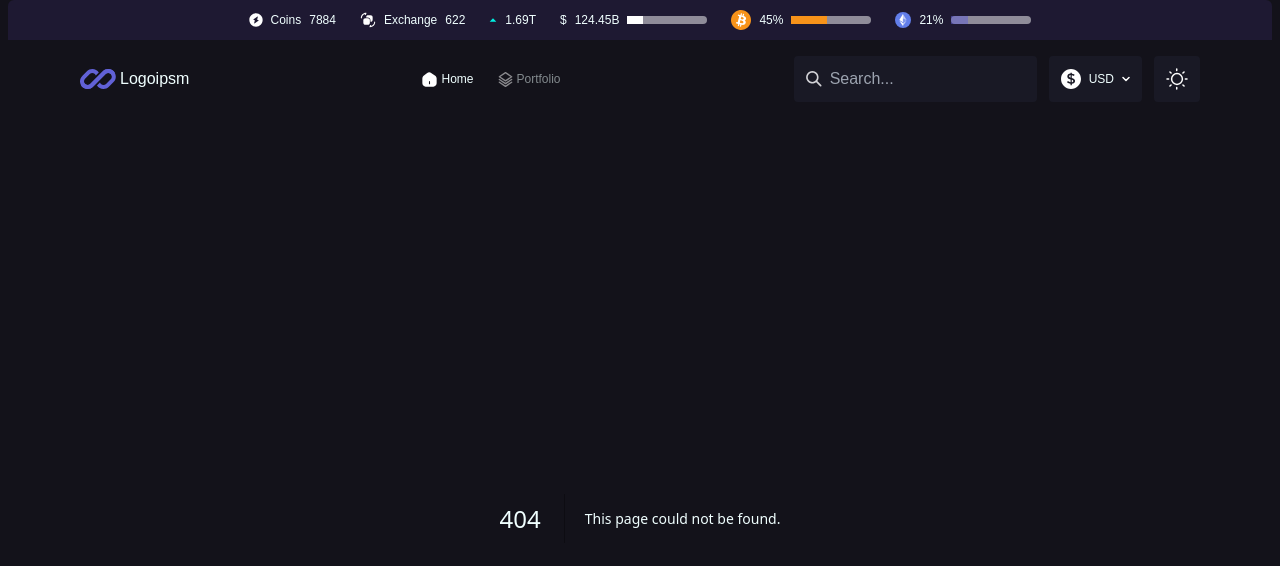
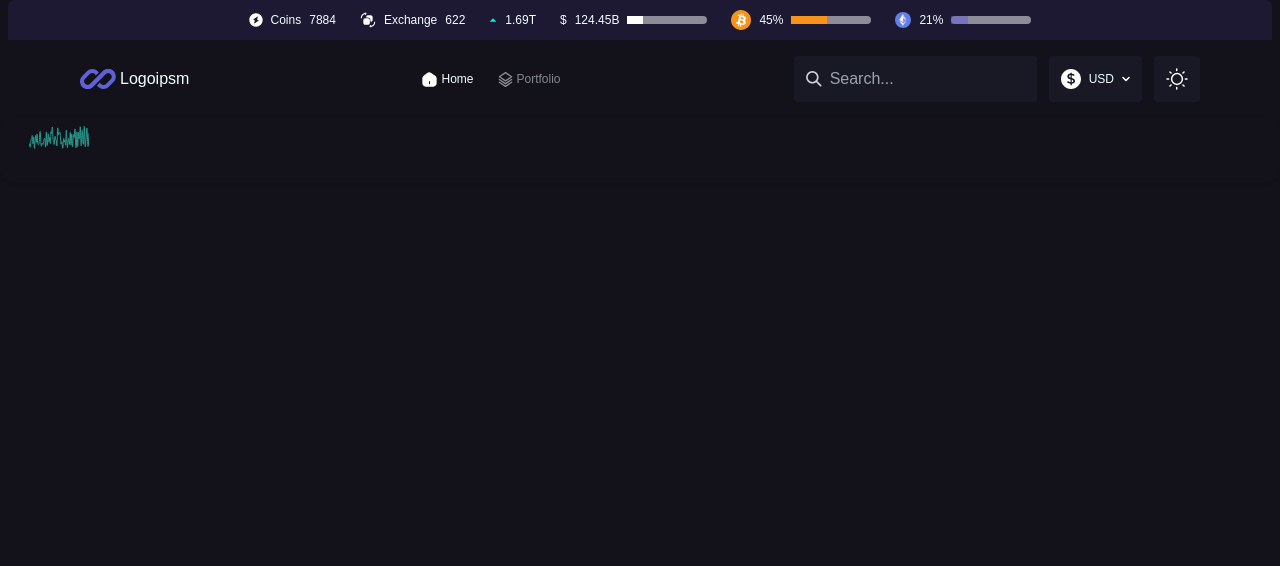
Before and after one commit to kabelic/crypto-app-1, a Next.js app: page /components/listcoinsAreachart in a window 1280 px wide. Before the commit this address had no page. Shown: the top 566 px of the page. Built offline with nearby package versions, Linux system fonts and the light colour scheme.

Commit message:
added chart on each coin

```diff
--- a/app/components/coinslistbox/page.tsx
+++ b/app/components/coinslistbox/page.tsx
@@ -1,52 +1,79 @@
 import '../../globals.css';
+import ListCoinAreaChart from '../listcoinsAreachart/page';
 
-const CoinsListBox = ({data}) => {
-    return(
-        <div >
-            {data.map((record, index)=>{
-return(
-    <div className='flex flex-row justify-between items-center bg-searchBgColor mt-5 rounded-lg py-3 px-5 text-xs'>
-
-        <div>{index+1}</div>
-            <div className='flex flex-row justify-between items-center'>
-                <div className='mr-3'>
-                    <img className='w-6 h-6' src={`${record.image}`}/>
+const CoinsListBox = ({ data }) => {
+  return (
+    <div>
+      {data.map((record, index) => {
+        return (
+          <div className="flex flex-row justify-between items-center bg-searchBgColor mt-5 rounded-lg py-3 px-5 text-xs">
+            <div>{index + 1}</div>
+            <div className="flex flex-row justify-between items-center">
+              <div className="mr-3">
+                <img className="w-6 h-6" src={`${record.image}`} />
               </div>
               <div>{`${record.name}(${record.symbol.toUpperCase()})`}</div>
             </div>
-            <div >${record.current_price}</div>
+            <div>${record.current_price}</div>
             <div className="flex flex-row justify-center items-center ">
               <div>
-                    <svg width="8" height="5" viewBox="0 0 8 5" fill="none" xmlns="http://www.w3.org/2000/svg">
-                    <path d="M4.00065 0.833008L0.667318 4.16634H7.33398L4.00065 0.833008Z" fill="#01F1E3"/>
+                <svg
+                  width="8"
+                  height="5"
+                  viewBox="0 0 8 5"
+                  fill="none"
+                  xmlns="http://www.w3.org/2000/svg"
+                >
+                  <path
+                    d="M4.00065 0.833008L0.667318 4.16634H7.33398L4.00065 0.833008Z"
+                    fill="#01F1E3"
+                  />
                 </svg>
               </div>
               <div>2.35%</div>
             </div>
             <div className="flex flex-row justify-center items-center">
               <div>
-                    <svg width="8" height="5" viewBox="0 0 8 5" fill="none" xmlns="http://www.w3.org/2000/svg">
-                    <path d="M4.00065 0.833008L0.667318 4.16634H7.33398L4.00065 0.833008Z" fill="#01F1E3"/>
+                <svg
+                  width="8"
+                  height="5"
+                  viewBox="0 0 8 5"
+                  fill="none"
+                  xmlns="http://www.w3.org/2000/svg"
+                >
+                  <path
+                    d="M4.00065 0.833008L0.667318 4.16634H7.33398L4.00065 0.833008Z"
+                    fill="#01F1E3"
+                  />
                 </svg>
               </div>
               <div>11.04%</div>
             </div>
             <div className="flex flex-row justify-center items-center">
               <div>
-                    <svg width="8" height="5" viewBox="0 0 8 5" fill="none" xmlns="http://www.w3.org/2000/svg">
-                    <path d="M4.00065 0.833008L0.667318 4.16634H7.33398L4.00065 0.833008Z" fill="#01F1E3"/>
+                <svg
+                  width="8"
+                  height="5"
+                  viewBox="0 0 8 5"
+                  fill="none"
+                  xmlns="http://www.w3.org/2000/svg"
+                >
+                  <path
+                    d="M4.00065 0.833008L0.667318 4.16634H7.33398L4.00065 0.833008Z"
+                    fill="#01F1E3"
+                  />
                 </svg>
               </div>
               <div>8.41%</div>
             </div>
             <div>
               <div>
-                    <div className='flex flex-row '>
-                        <div className='flex flex-row'>
+                <div className="flex flex-row ">
+                  <div className="flex flex-row">
                     <div>.</div>
                     <div>$3.75B</div>
                   </div>
-                        <div className='flex flex-row ml-5'>
+                  <div className="flex flex-row ml-5">
                     <div>.</div>
                     <div>$8.24B</div>
                   </div>
@@ -56,42 +83,39 @@ return(
                 <div className="h-2 w-full bg-progressbarBgColor rounded-md ">
                   <div
                     className="h-2 bg-white rounded-md"
-                        style={{width:'20%'}}
+                    style={{ width: '20%' }}
                   ></div>
                 </div>
               </div>
             </div>
             <div>
               <div>
-                    <div className='flex flex-row text-xs'>
-                        <div className='flex flex-row'>
+                <div className="flex flex-row text-xs">
+                  <div className="flex flex-row">
                     <div>.</div>
                     <div>$3.75B</div>
                   </div>
-                        <div className='flex flex-row ml-5'>
+                  <div className="flex flex-row ml-5">
                     <div>.</div>
                     <div>$8.24B</div>
                   </div>
                 </div>
               </div>
               <div>
-
                 <div className="h-2 w-full bg-progressbarBgColor rounded-md ">
                   <div
                     className="h-2 bg-white rounded-md"
-                        style={{width:'20%'}}
+                    style={{ width: '20%' }}
                   ></div>
                 </div>
-
               </div>
             </div>
-            <div></div>
+            <div><ListCoinAreaChart/></div>
           </div>
-)
+        );
       })}
-
     </div>
-    )
-}
+  );
+};
 
 export default CoinsListBox;
--- a/app/components/linechart/page.tsx
+++ b/app/components/linechart/page.tsx
@@ -241,7 +241,6 @@ export function AreaChartComponent() {
               stroke="rgba(116, 116, 242, 0.6)"
               stackId="a"
             />
-            <ChartLegend content={<ChartLegendContent />} />
           </AreaChart>
         </ChartContainer>
       </CardContent>
--- /dev/null
+++ b/app/components/listcoinsAreachart/page.tsx
@@ -0,0 +1,195 @@
+'use client';
+
+import * as React from 'react';
+import {
+  Area,
+  AreaChart,
+  CartesianGrid,
+  XAxis,
+  ResponsiveContainer,
+} from 'recharts';
+
+import {
+  Card,
+  CardContent,
+  CardDescription,
+  CardHeader,
+  CardTitle,
+} from '@/components/ui/card';
+import {
+  ChartConfig,
+  ChartContainer,
+  ChartLegend,
+  ChartLegendContent,
+  ChartTooltip,
+  ChartTooltipContent,
+} from '@/components/ui/chart';
+import {
+  Select,
+  SelectContent,
+  SelectItem,
+  SelectTrigger,
+  SelectValue,
+} from '@/components/ui/select';
+const chartData = [
+  { date: '2024-04-01', desktop: 222, mobile: 150 },
+  { date: '2024-04-02', desktop: 97, mobile: 180 },
+  { date: '2024-04-03', desktop: 167, mobile: 120 },
+  { date: '2024-04-04', desktop: 242, mobile: 260 },
+  { date: '2024-04-05', desktop: 373, mobile: 290 },
+  { date: '2024-04-06', desktop: 301, mobile: 340 },
+  { date: '2024-04-07', desktop: 245, mobile: 180 },
+  { date: '2024-04-08', desktop: 409, mobile: 320 },
+  { date: '2024-04-09', desktop: 59, mobile: 110 },
+  { date: '2024-04-10', desktop: 261, mobile: 190 },
+  { date: '2024-04-11', desktop: 327, mobile: 350 },
+  { date: '2024-04-12', desktop: 292, mobile: 210 },
+  { date: '2024-04-13', desktop: 342, mobile: 380 },
+  { date: '2024-04-14', desktop: 137, mobile: 220 },
+  { date: '2024-04-15', desktop: 120, mobile: 170 },
+  { date: '2024-04-16', desktop: 138, mobile: 190 },
+  { date: '2024-04-17', desktop: 446, mobile: 360 },
+  { date: '2024-04-18', desktop: 364, mobile: 410 },
+  { date: '2024-04-19', desktop: 243, mobile: 180 },
+  { date: '2024-04-20', desktop: 89, mobile: 150 },
+  { date: '2024-04-21', desktop: 137, mobile: 200 },
+  { date: '2024-04-22', desktop: 224, mobile: 170 },
+  { date: '2024-04-23', desktop: 138, mobile: 230 },
+  { date: '2024-04-24', desktop: 387, mobile: 290 },
+  { date: '2024-04-25', desktop: 215, mobile: 250 },
+  { date: '2024-04-26', desktop: 75, mobile: 130 },
+  { date: '2024-04-27', desktop: 383, mobile: 420 },
+  { date: '2024-04-28', desktop: 122, mobile: 180 },
+  { date: '2024-04-29', desktop: 315, mobile: 240 },
+  { date: '2024-04-30', desktop: 454, mobile: 380 },
+  { date: '2024-05-01', desktop: 165, mobile: 220 },
+  { date: '2024-05-02', desktop: 293, mobile: 310 },
+  { date: '2024-05-03', desktop: 247, mobile: 190 },
+  { date: '2024-05-04', desktop: 385, mobile: 420 },
+  { date: '2024-05-05', desktop: 481, mobile: 390 },
+  { date: '2024-05-06', desktop: 498, mobile: 520 },
+  { date: '2024-05-07', desktop: 388, mobile: 300 },
+  { date: '2024-05-08', desktop: 149, mobile: 210 },
+  { date: '2024-05-09', desktop: 227, mobile: 180 },
+  { date: '2024-05-10', desktop: 293, mobile: 330 },
+  { date: '2024-05-11', desktop: 335, mobile: 270 },
+  { date: '2024-05-12', desktop: 197, mobile: 240 },
+  { date: '2024-05-13', desktop: 197, mobile: 160 },
+  { date: '2024-05-14', desktop: 448, mobile: 490 },
+  { date: '2024-05-15', desktop: 473, mobile: 380 },
+  { date: '2024-05-16', desktop: 338, mobile: 400 },
+  { date: '2024-05-17', desktop: 499, mobile: 420 },
+  { date: '2024-05-18', desktop: 315, mobile: 350 },
+  { date: '2024-05-19', desktop: 235, mobile: 180 },
+  { date: '2024-05-20', desktop: 177, mobile: 230 },
+  { date: '2024-05-21', desktop: 82, mobile: 140 },
+  { date: '2024-05-22', desktop: 81, mobile: 120 },
+  { date: '2024-05-23', desktop: 252, mobile: 290 },
+  { date: '2024-05-24', desktop: 294, mobile: 220 },
+  { date: '2024-05-25', desktop: 201, mobile: 250 },
+  { date: '2024-05-26', desktop: 213, mobile: 170 },
+  { date: '2024-05-27', desktop: 420, mobile: 460 },
+  { date: '2024-05-28', desktop: 233, mobile: 190 },
+  { date: '2024-05-29', desktop: 78, mobile: 130 },
+  { date: '2024-05-30', desktop: 340, mobile: 280 },
+  { date: '2024-05-31', desktop: 178, mobile: 230 },
+  { date: '2024-06-01', desktop: 178, mobile: 200 },
+  { date: '2024-06-02', desktop: 470, mobile: 410 },
+  { date: '2024-06-03', desktop: 103, mobile: 160 },
+  { date: '2024-06-04', desktop: 439, mobile: 380 },
+  { date: '2024-06-05', desktop: 88, mobile: 140 },
+  { date: '2024-06-06', desktop: 294, mobile: 250 },
+  { date: '2024-06-07', desktop: 323, mobile: 370 },
+  { date: '2024-06-08', desktop: 385, mobile: 320 },
+  { date: '2024-06-09', desktop: 438, mobile: 480 },
+  { date: '2024-06-10', desktop: 155, mobile: 200 },
+  { date: '2024-06-11', desktop: 92, mobile: 150 },
+  { date: '2024-06-12', desktop: 492, mobile: 420 },
+  { date: '2024-06-13', desktop: 81, mobile: 130 },
+  { date: '2024-06-14', desktop: 426, mobile: 380 },
+  { date: '2024-06-15', desktop: 307, mobile: 350 },
+  { date: '2024-06-16', desktop: 371, mobile: 310 },
+  { date: '2024-06-17', desktop: 475, mobile: 520 },
+  { date: '2024-06-18', desktop: 107, mobile: 170 },
+  { date: '2024-06-19', desktop: 341, mobile: 290 },
+  { date: '2024-06-20', desktop: 408, mobile: 450 },
+  { date: '2024-06-21', desktop: 169, mobile: 210 },
+  { date: '2024-06-22', desktop: 317, mobile: 270 },
+  { date: '2024-06-23', desktop: 480, mobile: 530 },
+  { date: '2024-06-24', desktop: 132, mobile: 180 },
+  { date: '2024-06-25', desktop: 141, mobile: 190 },
+  { date: '2024-06-26', desktop: 434, mobile: 380 },
+  { date: '2024-06-27', desktop: 448, mobile: 490 },
+  { date: '2024-06-28', desktop: 149, mobile: 200 },
+  { date: '2024-06-29', desktop: 103, mobile: 160 },
+  { date: '2024-06-30', desktop: 446, mobile: 400 },
+];
+
+const chartConfig = {
+  visitors: {
+    label: 'Visitors',
+  },
+  desktop: {
+    label: 'Desktop',
+    color: 'hsl(var(--chart-1))',
+  },
+  mobile: {
+    label: 'Mobile',
+    color: 'hsl(var(--chart-2))',
+  },
+} satisfies ChartConfig;
+
+export default function ListCoinAreaChart() {
+  const [timeRange, setTimeRange] = React.useState('90d');
+
+  const filteredData = chartData.filter((item) => {
+    const date = new Date(item.date);
+    const referenceDate = new Date('2024-06-30');
+    let daysToSubtract = 90;
+    if (timeRange === '30d') {
+      daysToSubtract = 30;
+    } else if (timeRange === '7d') {
+      daysToSubtract = 7;
+    }
+    const startDate = new Date(referenceDate);
+    startDate.setDate(startDate.getDate() - daysToSubtract);
+    return date >= startDate;
+  });
+
+  return (
+    <ResponsiveContainer>
+      <Card className="bg-transparent border-none">
+        <CardContent>
+          <ChartContainer
+            config={chartConfig}
+            className="aspect-auto h-[40px] w-[70px]"
+          >
+            <AreaChart data={filteredData}>
+              <ChartTooltip
+                cursor={false}
+                content={
+                  <ChartTooltipContent
+                    labelFormatter={(value) => {
+                      return new Date(value).toLocaleDateString('en-US', {
+                        month: 'short',
+                        day: 'numeric',
+                      });
+                    }}
+                    indicator="dot"
+                  />
+                }
+              />
+              <Area
+                dataKey="mobile"
+                type="natural"
+                fill="url(#transparent)"
+                stroke="var(--color-mobile)"
+                stackId="a"
+              />
+            </AreaChart>
+          </ChartContainer>
+        </CardContent>
+      </Card>
+    </ResponsiveContainer>
+  );
+}
```
Lines whose indentation alone changed are shown as unchanged.
